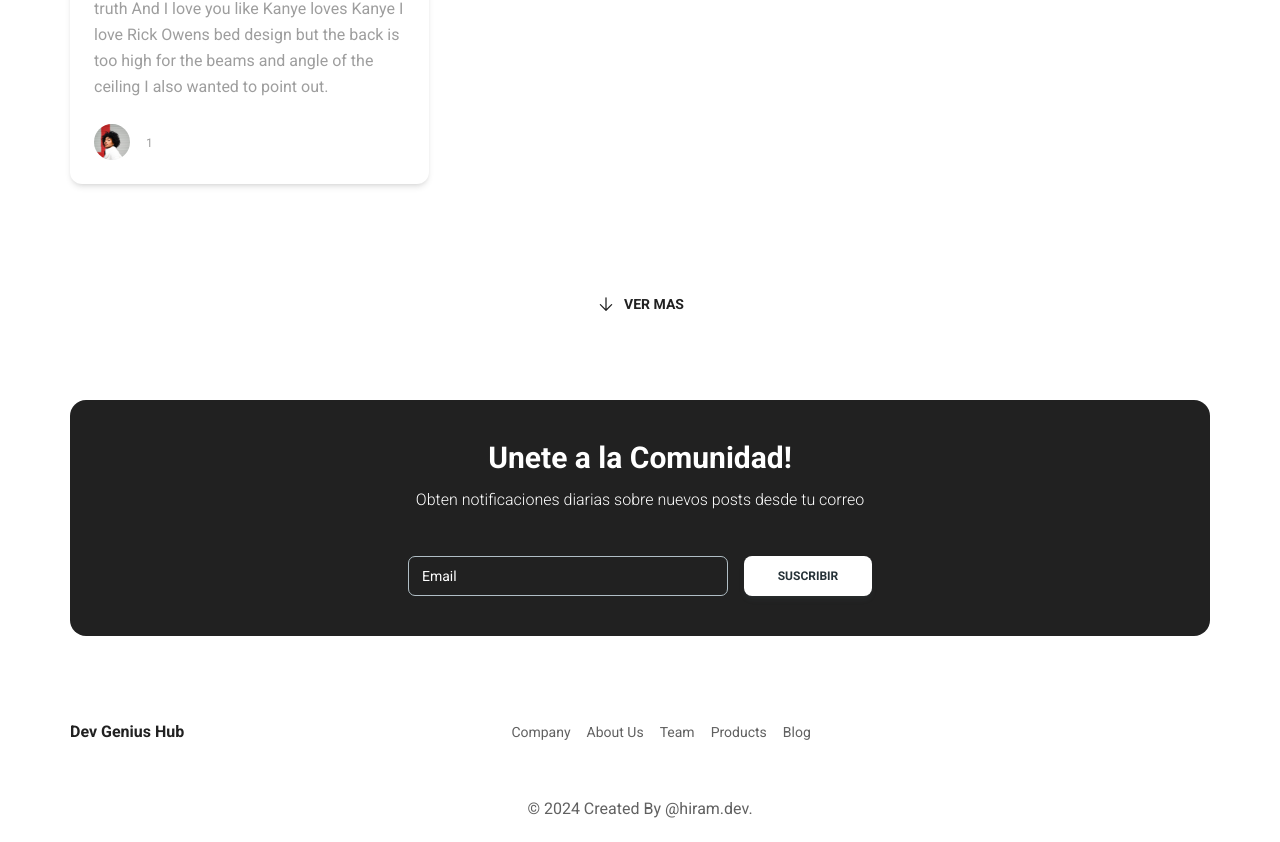
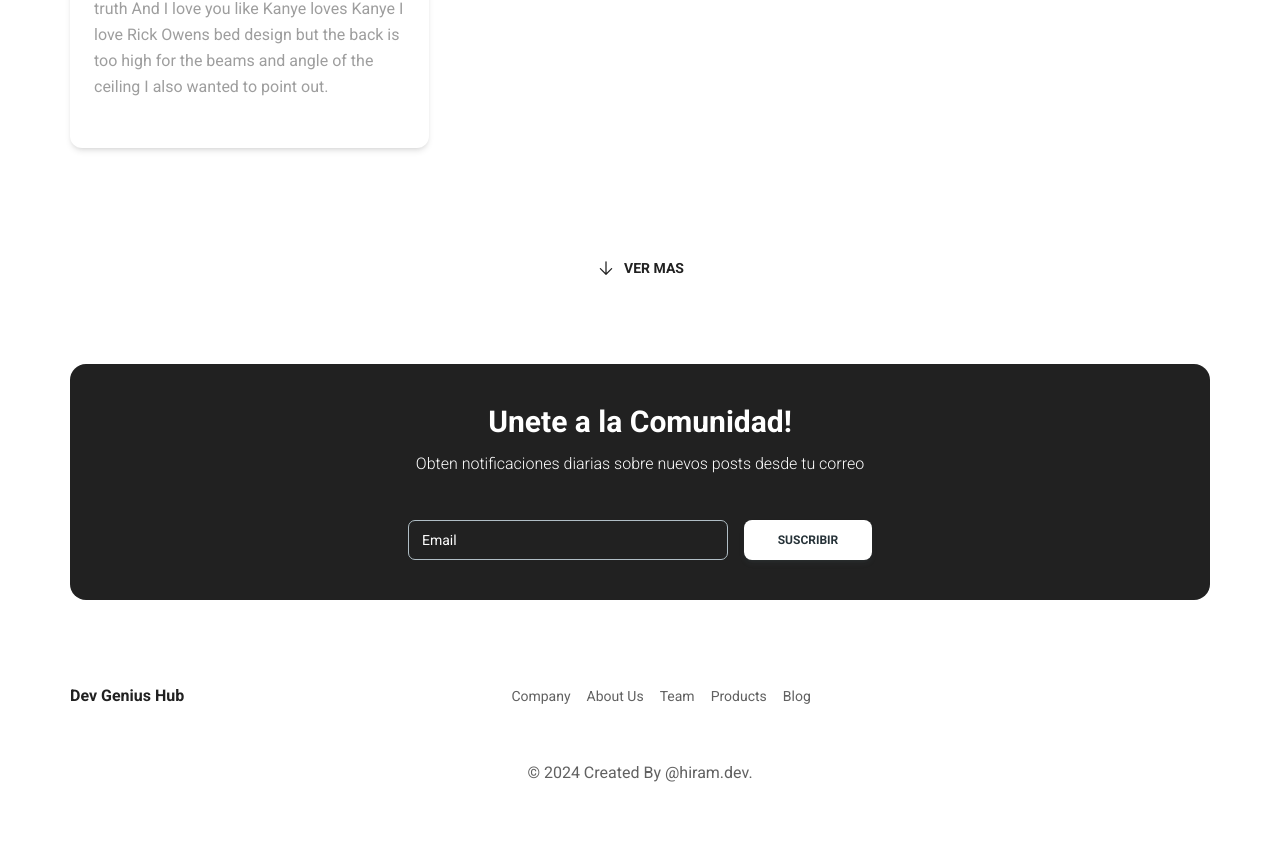
Before and after one commit to hiramgabriel1/dev-genius-hub, a Next.js app: page / in a window 1280 px wide. Shown: the part 1820-2662 px from the top of the page. After the commit the page ends 2626 px from the top, so only its background shows below. Built offline with nearby package versions, Linux system fonts and the light colour scheme.

Commit message:
feat: edit post card

```diff
--- a/src/app/posts.tsx
+++ b/src/app/posts.tsx
@@ -11,30 +11,22 @@ import {
 import { ArrowSmallDownIcon } from "@heroicons/react/24/solid";
 import BlogPostCard from "@/components/blog-post-card";
 
-const dateNow = new Date().getDay()
 const POSTS = [
   {
     img: `/image/blogs/blog2.svg`,
     tag: "Enterprise",
     title: "The key new features and changes in Tailwind CSS",
     desc: "Don't be scared of the truth because we need to restart the human foundation in truth And I love you like Kanye loves Kanye I love Rick Owens bed design but the back is too high for the beams and angle of the ceiling I also wanted to point out.",
-    date: dateNow.toString(),
-    author: {
-      img: `/image/avatar1.jpg`,
-      name: "Ryan Samuel",
-    },
   },
 ];
 
 const changeContent = async () => {
-  console.log('jdksdj');
-
-}
+  console.log("jdksdj");
+};
 
 const showMorePosts = async () => {
-  console.log('show more posts');
-
-}
+  console.log("show more posts");
+};
 
 export function Posts() {
   return (
@@ -45,7 +37,9 @@ export function Posts() {
           <TabsHeader className="h-10 !w-12/12 md:w-[50rem] border border-white/25 bg-opacity-90">
             {/* @ts-ignore */}
 
-            <Tab value="trends" onClick={changeContent}>Diario</Tab>
+            <Tab value="trends" onClick={changeContent}>
+              Diario
+            </Tab>
             {/* @ts-ignore */}
 
             <Tab value="frontend">Frontend</Tab>
@@ -81,18 +75,14 @@ export function Posts() {
         Observa los nuevo posts de hoy creados 100% por inteligencia artificial
       </Typography>
       <div className="container my-auto grid grid-cols-1 gap-x-8 gap-y-16 items-start lg:grid-cols-3">
-        {POSTS.map(({ img, tag, title, desc, date, author }) => (
+        {POSTS.map(({ img, tag, title, desc }) => (
+          // @ts-ignore
           <BlogPostCard
             key={title}
             img={img}
             tag={tag}
             title={title}
             desc={desc}
-            date={date}
-            author={{
-              img: author.img,
-              name: author.name,
-            }}
           />
         ))}
       </div>
--- a/src/components/blog-post-card.tsx
+++ b/src/components/blog-post-card.tsx
@@ -7,7 +7,6 @@ import {
   CardBody,
   Avatar,
 } from "@material-tailwind/react";
-
 
 interface BlogPostCardProps {
   img: string;
@@ -23,13 +22,11 @@ export function BlogPostCard({
   tag,
   title,
   desc,
-  author,
-  date,
 }: BlogPostCardProps) {
   return (
     // @ts-expect-error
 
-<Card shadow={true}>
+    <Card shadow={true}>
       {/* @ts-ignore */}
       <CardHeader>
         <Image
@@ -43,12 +40,12 @@ export function BlogPostCard({
       {/* @ts-ignore */}
 
       <CardBody className="p-6">
-      {/* @ts-ignore */}
+        {/* @ts-ignore */}
 
         <Typography variant="small" color="blue" className="mb-2 !font-medium">
           {tag}
         </Typography>
-      {/* @ts-ignore */}
+        {/* @ts-ignore */}
         <Typography
           as="a"
           href="#"
@@ -58,43 +55,14 @@ export function BlogPostCard({
         >
           {title}
         </Typography>
-{/* @ts-ignore */}
+        {/* @ts-ignore */}
 
         <Typography className="mb-6 font-normal !text-gray-500">
           {desc}
         </Typography>
-        <div className="flex items-center gap-4">
-          {/* @ts-ignore */}
-          <Avatar
-            size="sm"
-            variant="circular"
-            src={author.img}
-            alt={author.name}
-          />
-          <div>
-          {/* @ts-ignore */}
-            <Typography
-              variant="small"
-              color="blue-gray"
-              className="mb-0.5 !font-medium"
-            >
-              {/* {author.name} */}
-            </Typography>
-          {/* @ts-ignore */}
-
-            <Typography
-              variant="small"
-              color="gray"
-              className="text-xs !text-gray-500 font-normal"
-            >
-              {date}
-            </Typography>
-          </div>
-        </div>
       </CardBody>
     </Card>
   );
 }
 
-
 export default BlogPostCard;
```
